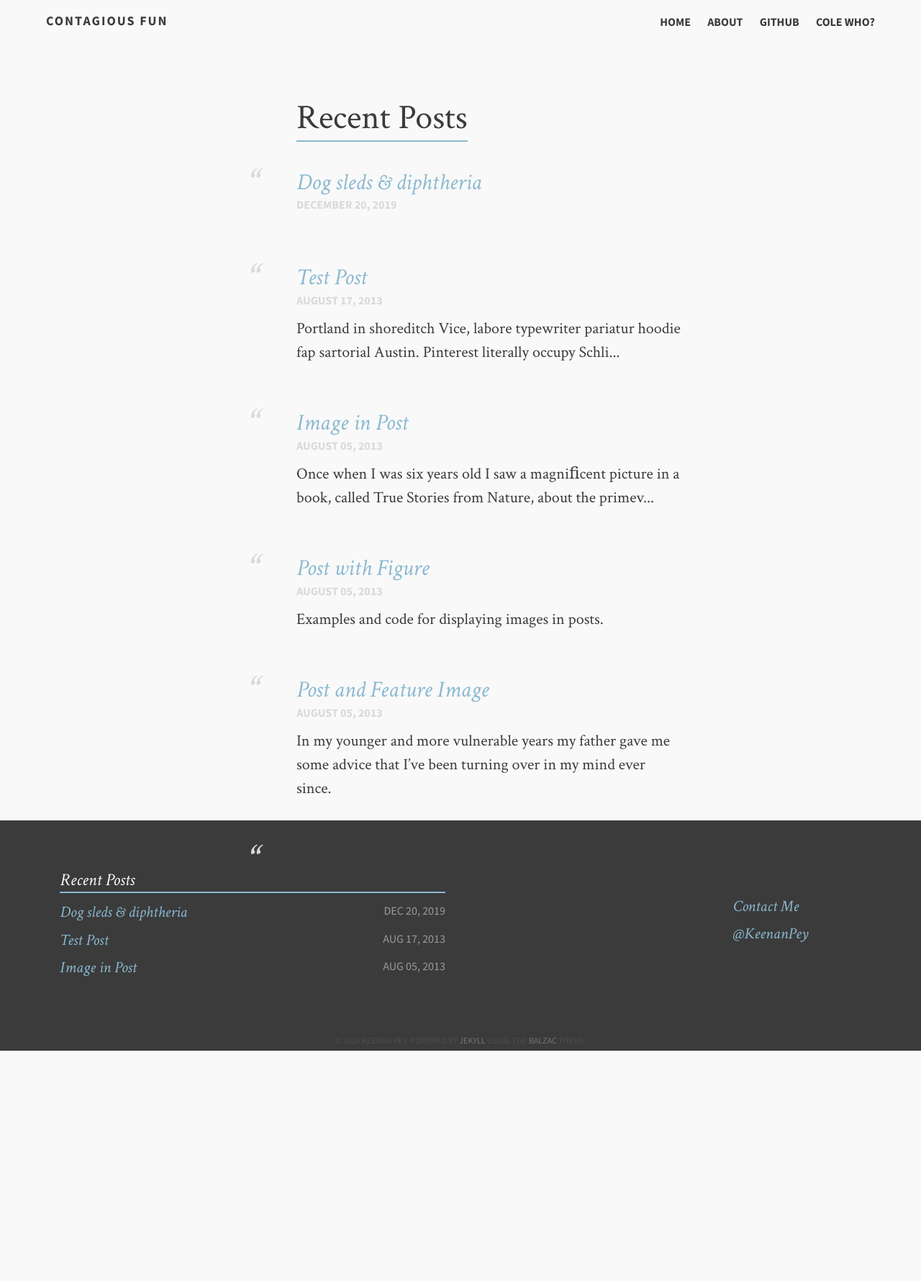
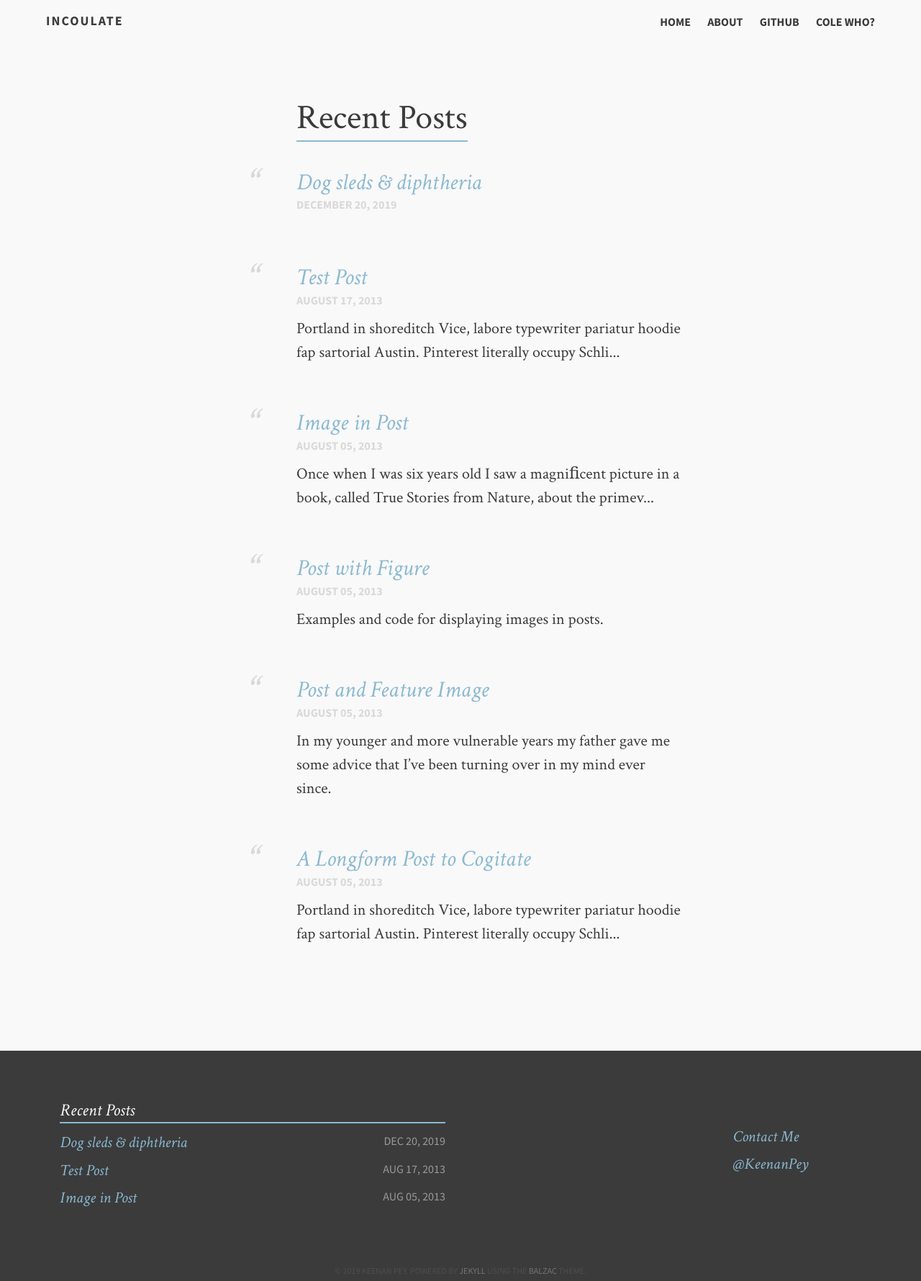
Before and after one commit to keenan-pey/blog, a Jekyll site: the page built from index.md, in a window 1280 px wide. Shown: the whole page at 72% size. Built offline with Jekyll 4.4.1, drawn with Linux system fonts in a browser that asks for light colours; before the commit the page ends 1460 px from its top, so only the background shows below that.

Commit message:
Fix footer CSS

```diff
--- a/_config.yml
+++ b/_config.yml
@@ -1,4 +1,4 @@
-title:            Contagious Fun
+title:            Incoulate
 tagline:          A blog.
 description:      Describe your website.
 canonical: https://keenan-pey.github.io
--- a/_sass/_styles.scss
+++ b/_sass/_styles.scss
@@ -153,7 +153,7 @@ input {
 #bump {
     min-height: 100%;
     height: auto;
-    margin: 0 auto ($footerHeight * -1);
+    margin: 0 auto;
 }
 
 .wrap {
```
